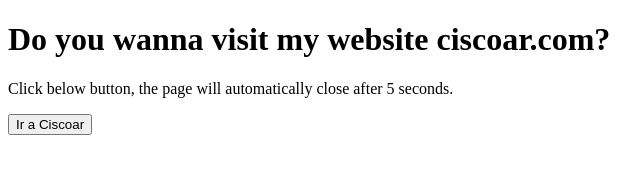
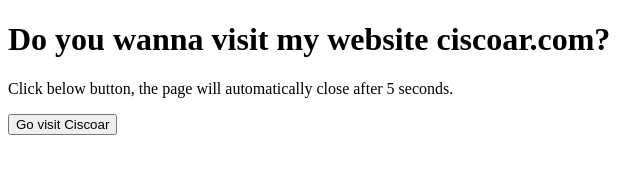
Before and after one commit to danielurra/close-new-window-after-5-secs, a plain HTML site: page index.html in a window 1280 px wide. Shown: the full height of the page, 0-640 px from the left. Drawn offline with Linux system fonts and the light colour scheme.

Commit message:
Update index.html

```diff
--- a/index.html
+++ b/index.html
@@ -11,7 +11,7 @@
 <body>
     <h1>Do you wanna visit my website ciscoar.com?</h1>
     <p>Click below button, the page will automatically close after 5 seconds.</p>
-    <button onclick="opNeWi()">Ir a Ciscoar</button>
+    <button onclick="opNeWi()">Go visit Ciscoar</button>
 </body>
 
 </html>
```
